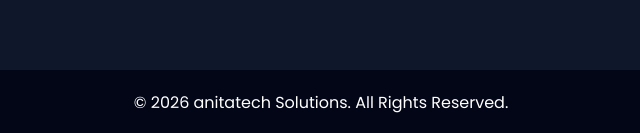
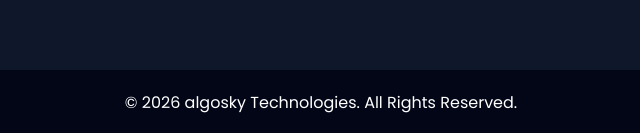
Before and after one commit to AMARESHGRAHACHARYA/AlgoSky, a plain HTML site: page index.html in a window 1280 px wide. Shown: the part 2740-2873 px from the top of the page, 319-959 px from the left. Drawn offline with Linux system fonts and the light colour scheme.

Commit message:
Update index.html

```diff
--- a/index.html
+++ b/index.html
@@ -289,7 +289,7 @@ footer{
 </section>
 
 <footer>
-    © 2026 anitatech Solutions. All Rights Reserved.
+    © 2026 algosky Technologies. All Rights Reserved.
 </footer>
 
 </body>
```
